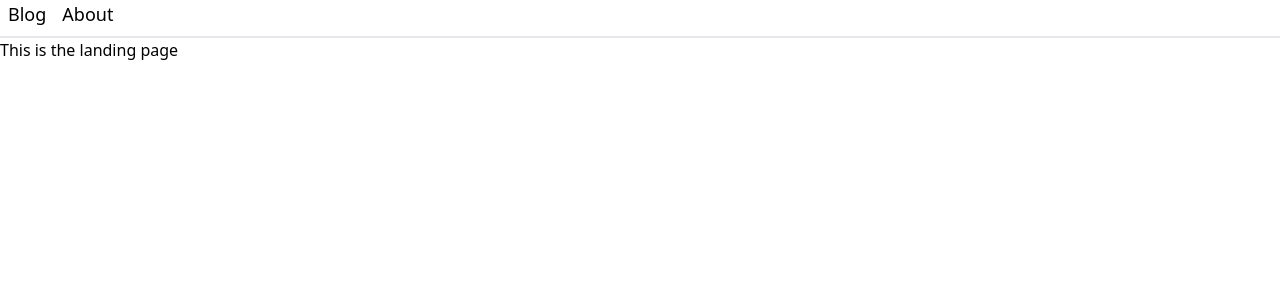
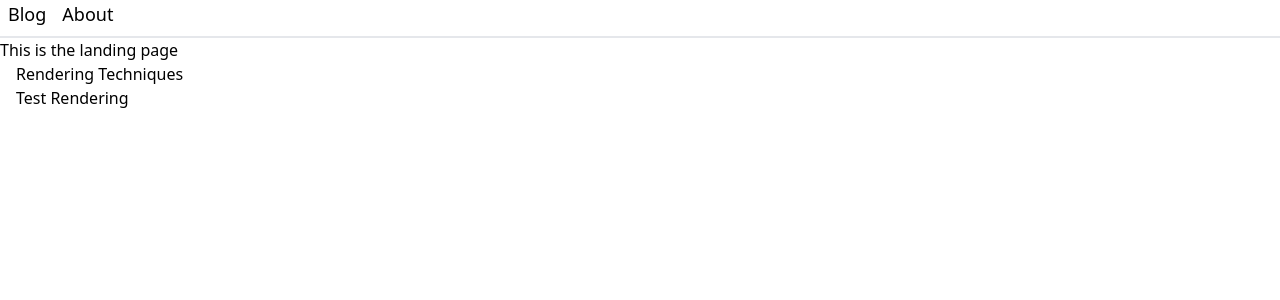
Before and after one commit to jetroberts/jr-frontend, a Next.js app in the folder client/: page / in a window 1280 px wide. Shown: the top 300 px of the page. Built offline with nearby package versions, Linux system fonts and the light colour scheme.

Commit message:
feat: list the possible blog entries in the landing page

```diff
--- a/client/app/page.tsx
+++ b/client/app/page.tsx
@@ -5,6 +5,7 @@ export default function LandingPage() {
     return (
         <div>
             <h1>This is the landing page</h1>
+            {posts.map((post: Post) => <p className="pl-4">{post.title}</p>)}
         </div>
     )
 }
```
